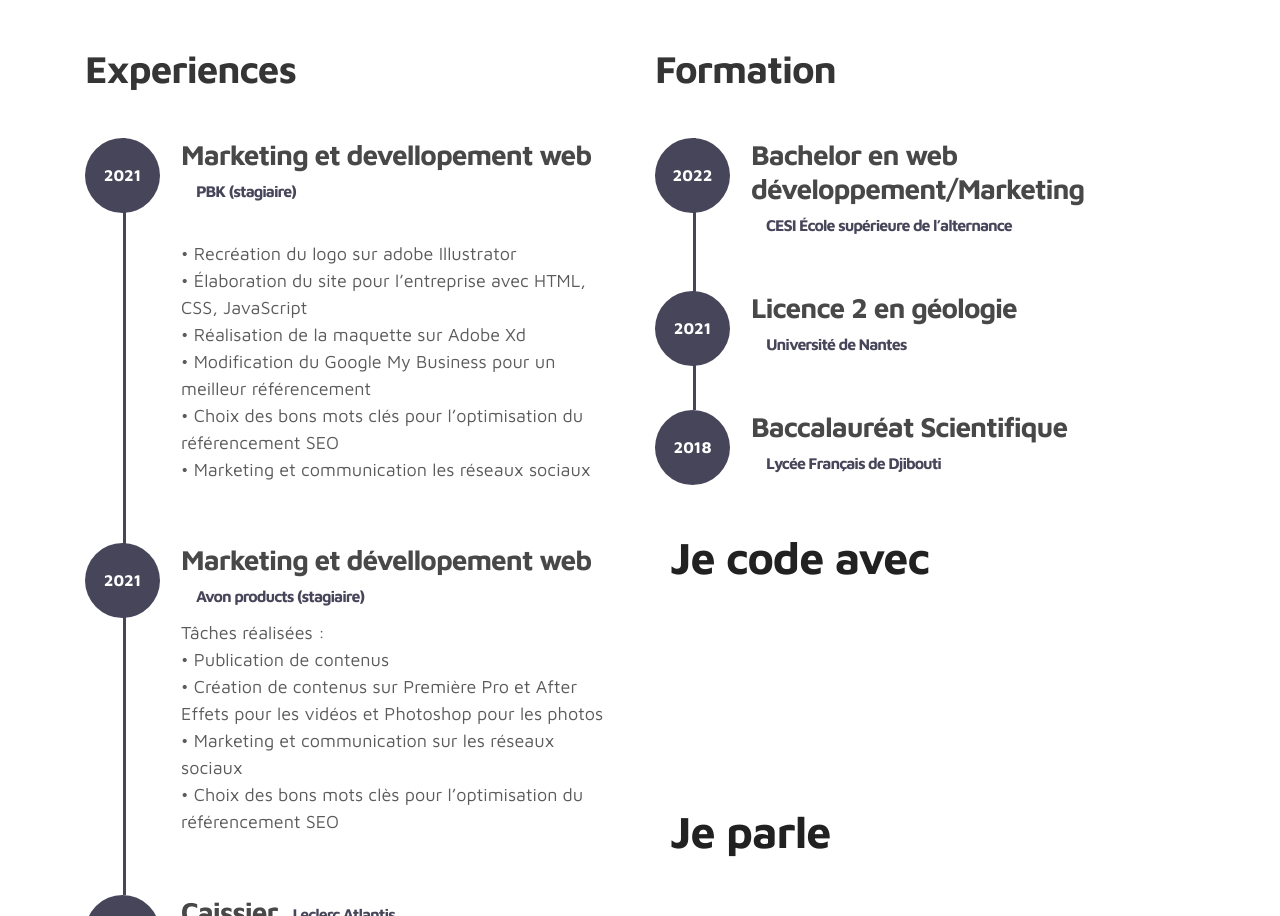
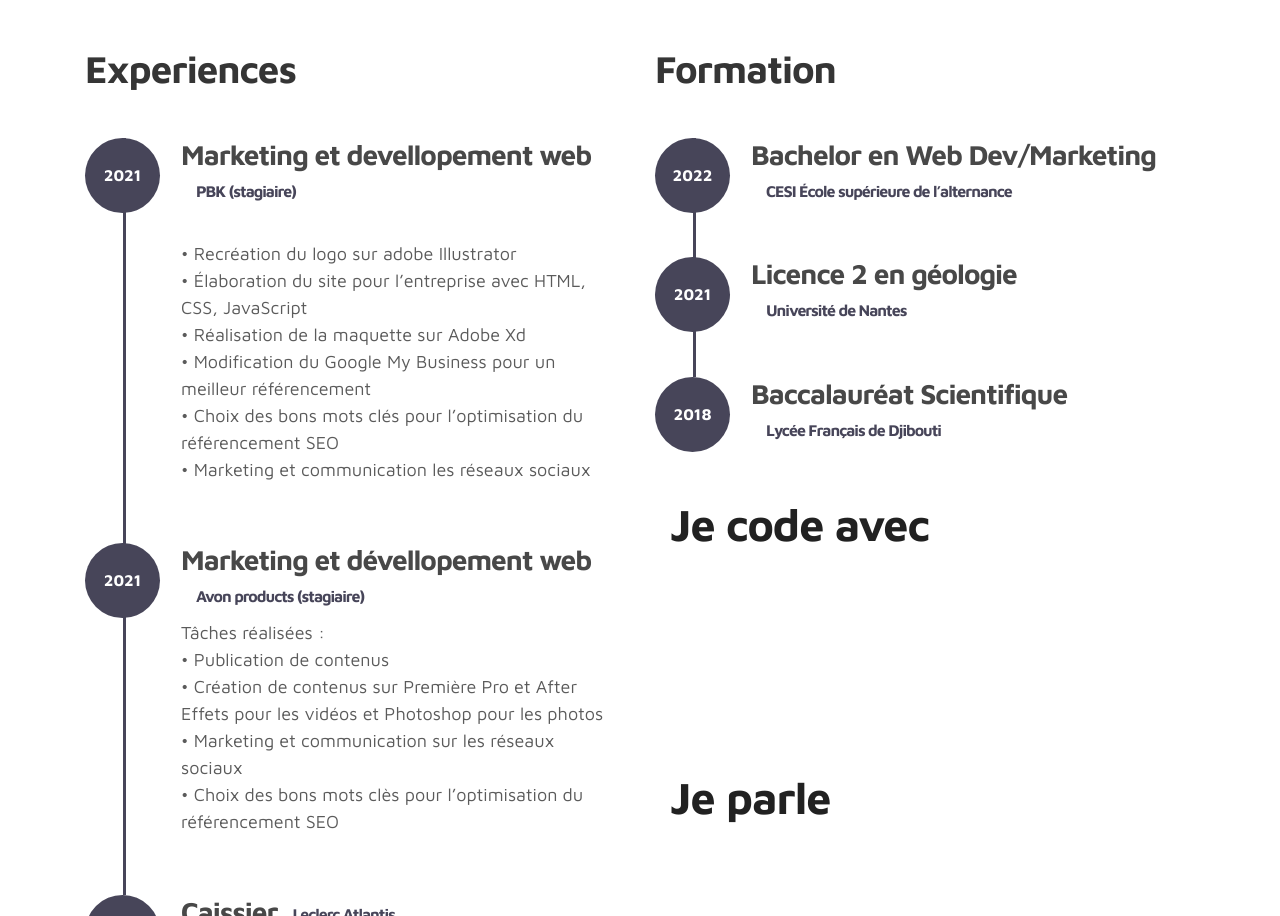
Before and after one commit to Zoukari/site-perso, a plain HTML site: page index.html in a window 1280 px wide. Shown: the part 2460-3376 px from the top of the page. Drawn offline with Linux system fonts and the light colour scheme.

Commit message:
Update index.html

```diff
--- a/index.html
+++ b/index.html
@@ -266,7 +266,7 @@
                                   <span>2022</span>
                              </div>
                              <div class="timeline-info">
-                                  <h3><span>Bachelor en web développement/Marketing</span><small> CESI École supérieure de l’alternance</small></h3>
+                                  <h3><span>Bachelor en Web Dev/Marketing</span><small> CESI École supérieure de l’alternance</small></h3>
                              </div>
                         </div>
 
```
